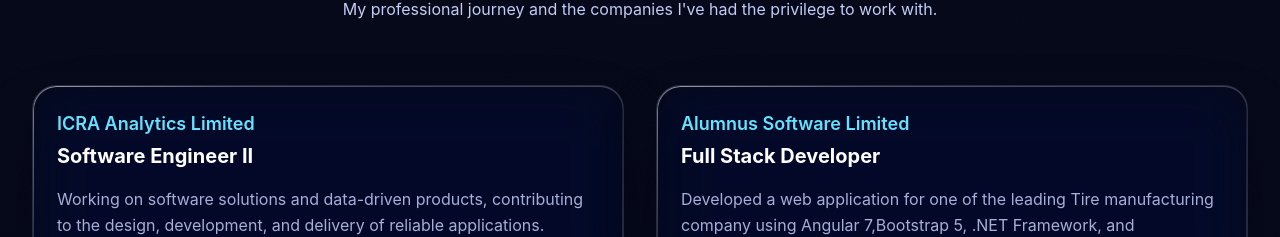
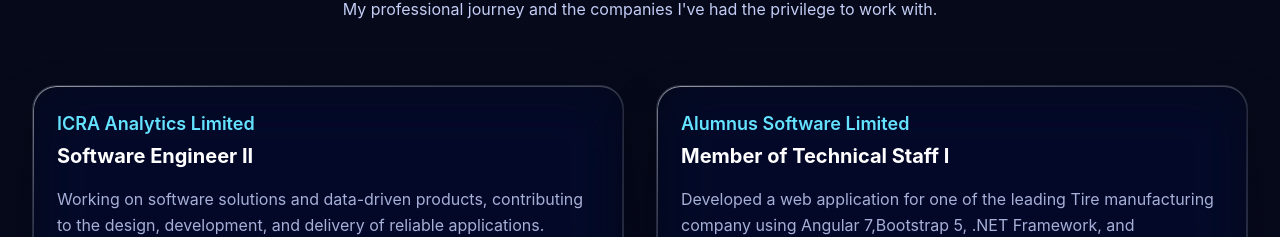
Before and after one commit to know120/know120.github.io, a React (Vite) app: page /#/ in a window 1280 px wide. Shown: the part 995-1232 px from the top of the page. Built offline with nearby package versions, Linux system fonts and the light colour scheme.

Commit message:
Update Alumnus role title

```diff
--- a/src/components/Experience.jsx
+++ b/src/components/Experience.jsx
@@ -12,7 +12,7 @@ const Experience = () => {
 
     const expASL = {
         header: 'Alumnus Software Limited',
-        title: 'Full Stack Developer',
+        title: 'Member of Technical Staff I',
         body: 'Developed a web application for one of the leading Tire manufacturing company using Angular 7,Bootstrap 5, .NET Framework, and SQLServer.',
         footer: 'July 2022 - January 2026'
     };
```
